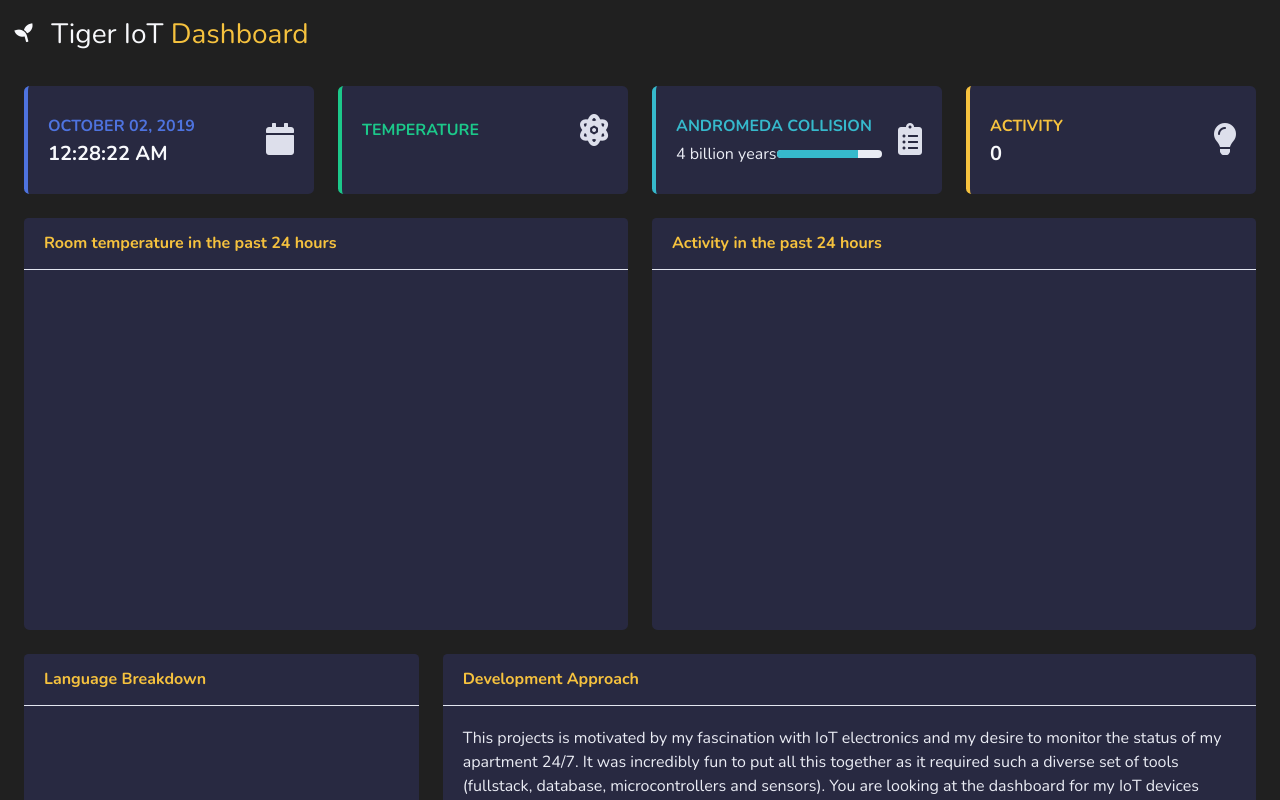
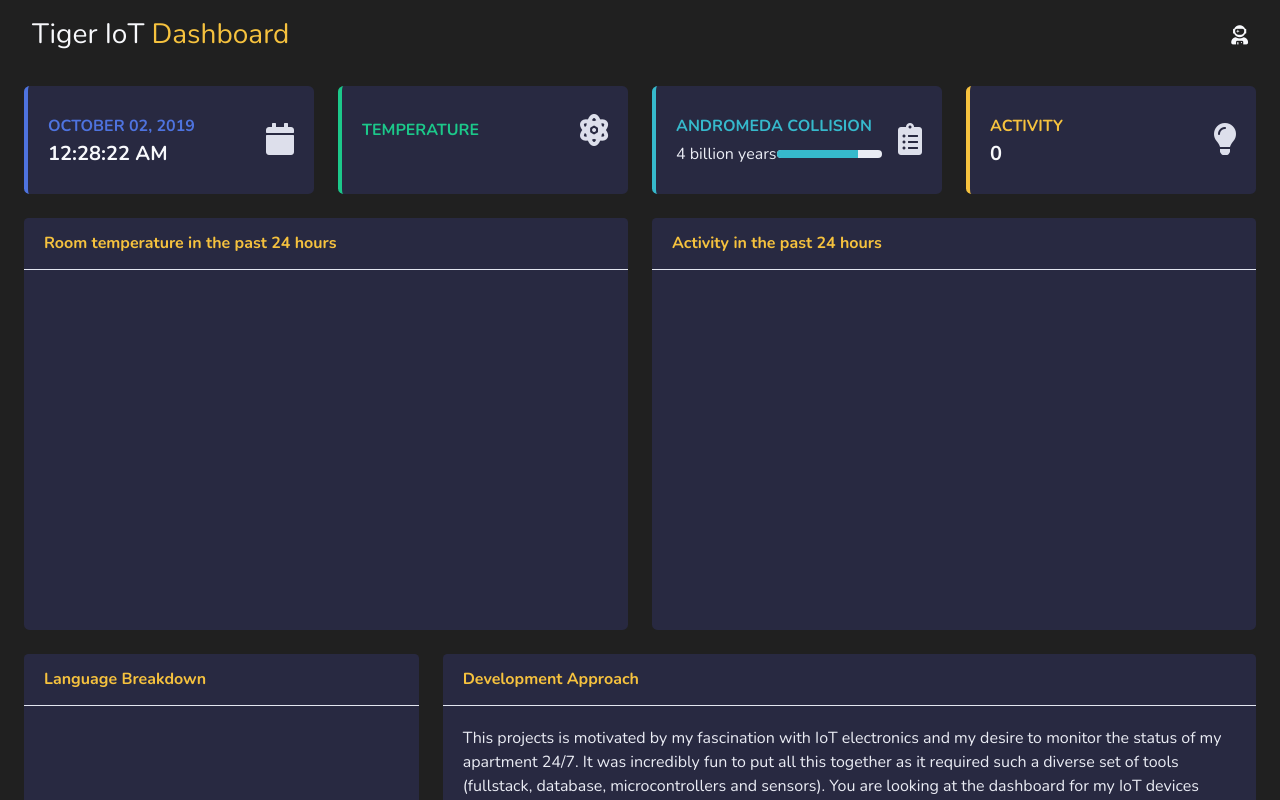
Before and after one commit to kwsp/home-service, a website with bundled scripts: page index.html in a window 1280 px wide. Shown: the top 800 px of the page. Built offline with nearby package versions, Linux system fonts and the light colour scheme.

Commit message:
Added link to tigernie.com

```diff
--- a/index.html
+++ b/index.html
@@ -57,11 +57,12 @@
         <nav class="navbar navbar-expand navbar-dark bg-- topbar mb-3 static-top">
           <!-- Icon -->
           <a class="d-flex align-items-center justify-content-center text-light text-strong text-lg" href="index.html">
-            <div class="sidebar-brand-icon rotate-n-15">
-              <i class="fas fa-seedling"></i>
-            </div>
             <div class="h3 mb-0 mx-3">Tiger IoT <span class="text-yellow">Dashboard</span></div>
           </a>
+          <a class="d-flex mr-3 text-light text-strong text-lg ml-auto" href="https://tigernie.com">
+             <i class="fas fa-user-astronaut"></i>
+          </a>
+
         </nav>
         <!-- End of Topbar -->
         <!-- Begin Page Content -->
```
